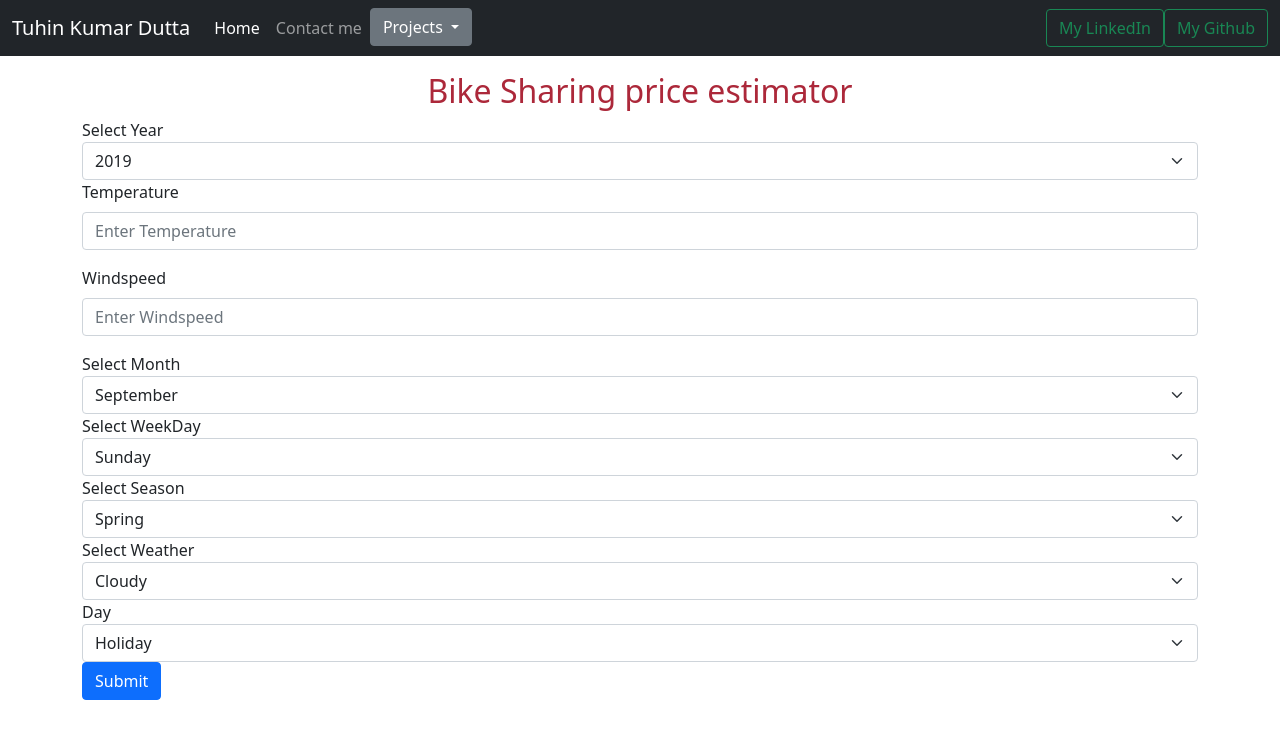
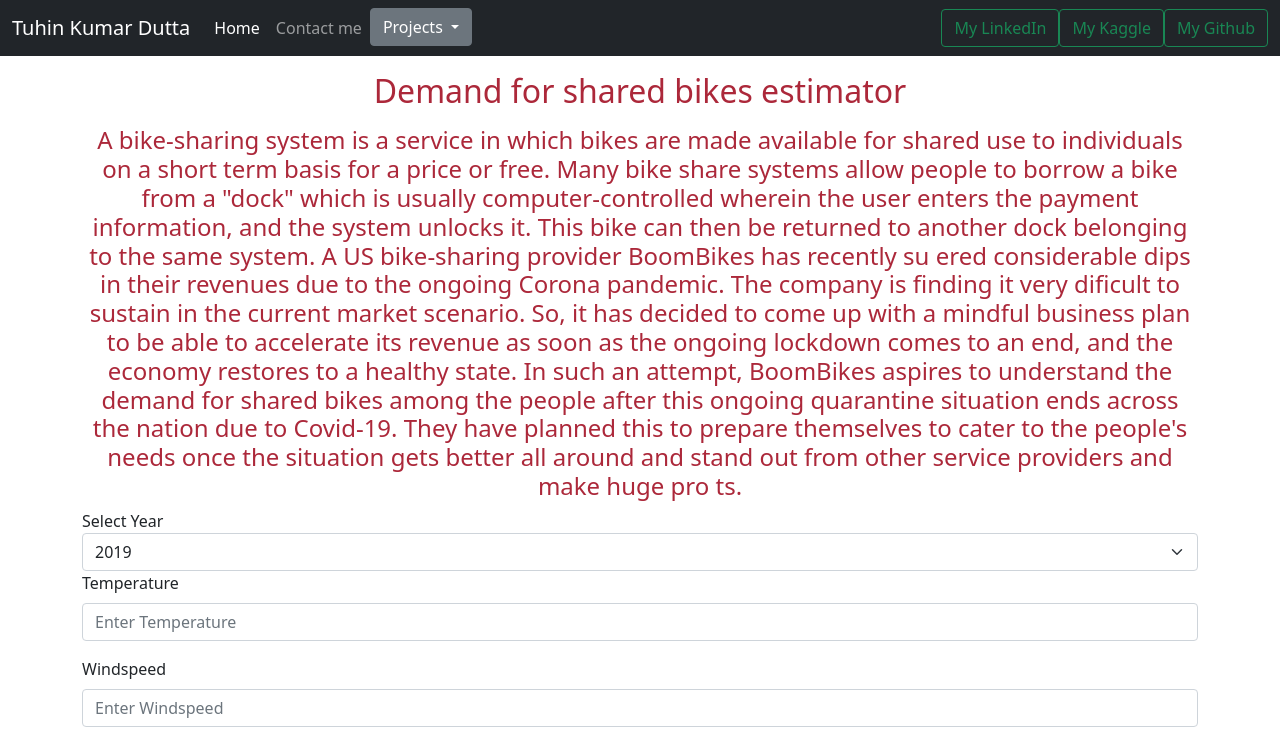
Before and after one commit to tuhindutta/critical_mind, a Flask app: page /bike_sharing in a window 1280 px wide. Shown: the top 741 px of the page. Before the commit the page ends 700 px from the top, so only its background shows below. Run offline with Flask 2, Linux system fonts and the light colour scheme; parts of the project's set-up code (start-up, migrations or seed data) failed here and were passed over.

Commit message:
Edit in Flask project

```diff
--- a/ML_website_portfolio_project/templates/index.html
+++ b/ML_website_portfolio_project/templates/index.html
@@ -6,7 +6,7 @@
   <div class="container" id='skills'>
     <h1><u>Skills</h1></u>
     <ol>
-      <li><u>Machine Learning</li></u>
+      <li><u>Machine Learning, Natural Language Processing, Deep Learning</li></u>
         <p>Performed various real-world projects which have been provided in the Projects section. I am proficient in ML technologies like Supervised, Unsupervised and Reinforcement learnings.</p>
       <li><u>Data Science</li></u>
         <p>Expertise in data handling and manipulation and Data
@@ -20,6 +20,7 @@
               </ul>
             </ul>
             <br>
+      <li><u>R Programming Language</li></u>
       <li><u>Database design and management</li></u>
           <p>MySQL</p>
       <li>MS Excel and Libreoffice Calc</li>
@@ -37,6 +38,7 @@
       <ul>
         <li>Responsible for performing Statistical Process Control (SPC) analysis which aided inreducing up to 23 percent of scrap and reducing the frequency of manual inspection from 100 percent to around 60 percent.</li>
         <li>Performed Failure Mode Effective (FMEA) analysis that reduced customer end product failure by around 17 percent.</li>
+        <li>Lead a team of 6 to maintain optimum quality standard at each production sites, maintaining numerous quality checkpoints like CLITA, first piece approval, operation parameters, etc.</li>
       </ul>
       <br>
       <li>Trainee Engineer at R & G Engineering | July 2019 to Dec 2019</li>
--- a/ML_website_portfolio_project/templates/layout.html
+++ b/ML_website_portfolio_project/templates/layout.html
@@ -45,6 +45,7 @@
             </ul>
             <form class="d-flex">
               <a href="https://www.linkedin.com/in/t-k-dutta/" button class="btn btn-outline-success" type="submit">My LinkedIn</button></a>
+              <a href="https://www.kaggle.com/tuhinkumardutta" button class="btn btn-outline-success" type="submit">My Kaggle</button></a>
               <a href="https://github.com/tuhindutta" button class="btn btn-outline-success" type="submit">My Github</button></a>
             </form>
           </div>
--- a/ML_website_portfolio_project/templates/projects/bike_sharing.html
+++ b/ML_website_portfolio_project/templates/projects/bike_sharing.html
@@ -3,7 +3,20 @@
 {%block content%}
 
 <div class="container">
-  <h2 class="text-center mt-3" >Bike Sharing price estimator</h2>
+  <h2 class="text-center mt-3" >Demand for shared bikes estimator</h2>
+  <h4 class="text-center mt-3" >A bike-sharing system is a service in which bikes are made available for shared use to individuals on a short term basis for a price or free. Many bike share systems
+    allow people to borrow a bike from a "dock" which is usually computer-controlled
+    wherein the user enters the payment information, and the system unlocks it. This
+    bike can then be returned to another dock belonging to the same system.
+    A US bike-sharing provider BoomBikes has recently su ered considerable dips in
+    their revenues due to the ongoing Corona pandemic. The company is finding it very dificult to sustain in the current market scenario. So, it has decided to come up with
+    a mindful business plan to be able to accelerate its revenue as soon as the ongoing
+    lockdown comes to an end, and the economy restores to a healthy state.
+    In such an attempt, BoomBikes aspires to understand the demand for shared bikes
+    among the people after this ongoing quarantine situation ends across the nation due
+    to Covid-19. They have planned this to prepare themselves to cater to the people's
+    needs once the situation gets better all around and stand out from other service
+    providers and make huge pro ts.</h4>
 
   <form action="/bike_sharing" method="POST">
 
--- a/ML_website_portfolio_project/templates/projects/heart_attack.html
+++ b/ML_website_portfolio_project/templates/projects/heart_attack.html
@@ -3,7 +3,8 @@
 {%block content%}
 
 <div class="container">
-  <h2 class="text-center mt-3" >Bike Sharing price estimator</h2>
+  <h2 class="text-center mt-3" >Heart Attack estimator</h2>
+  <h4 class="text-center mt-3" >Give the following details to get an prediction whether your ailment is a heart attack or not.</h4>
 
   <form action="/heart_attack" method="POST">
 
```
